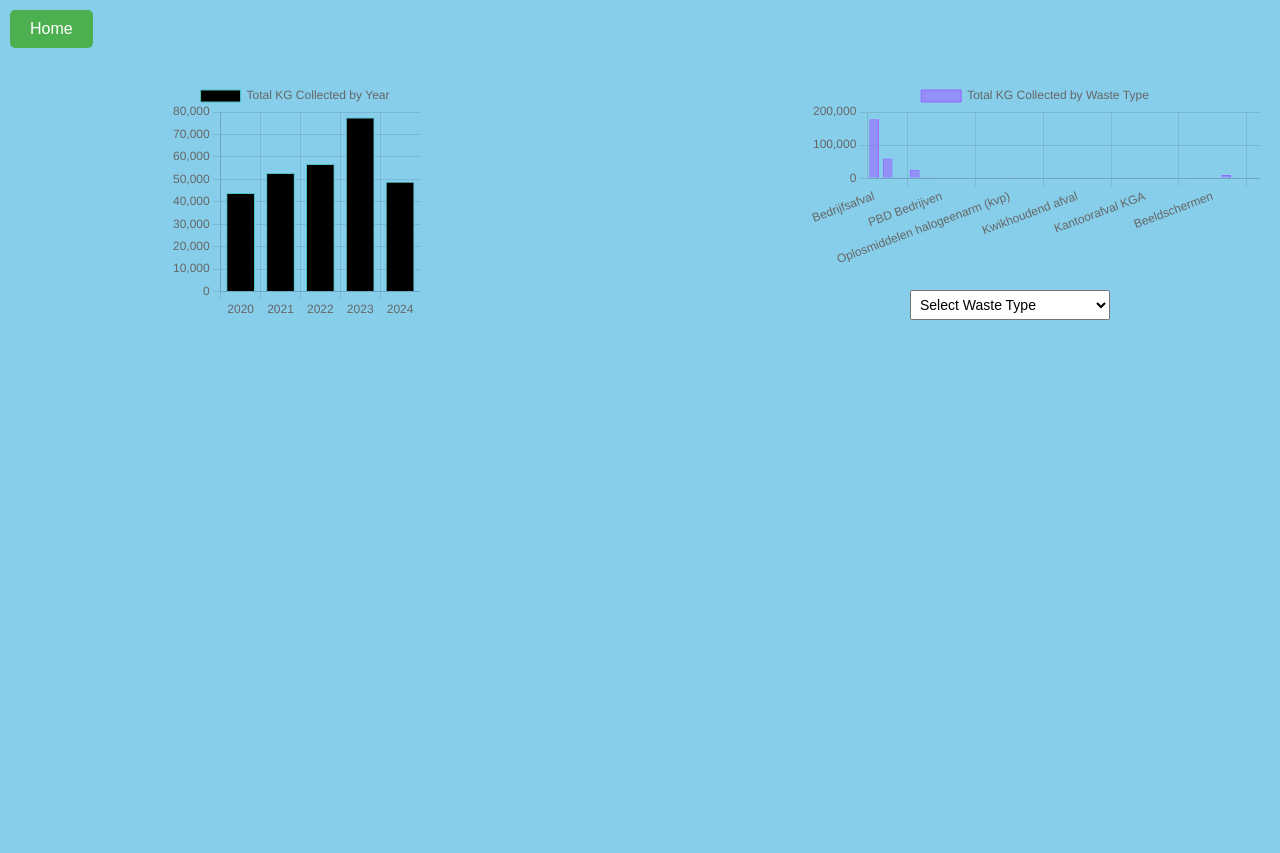
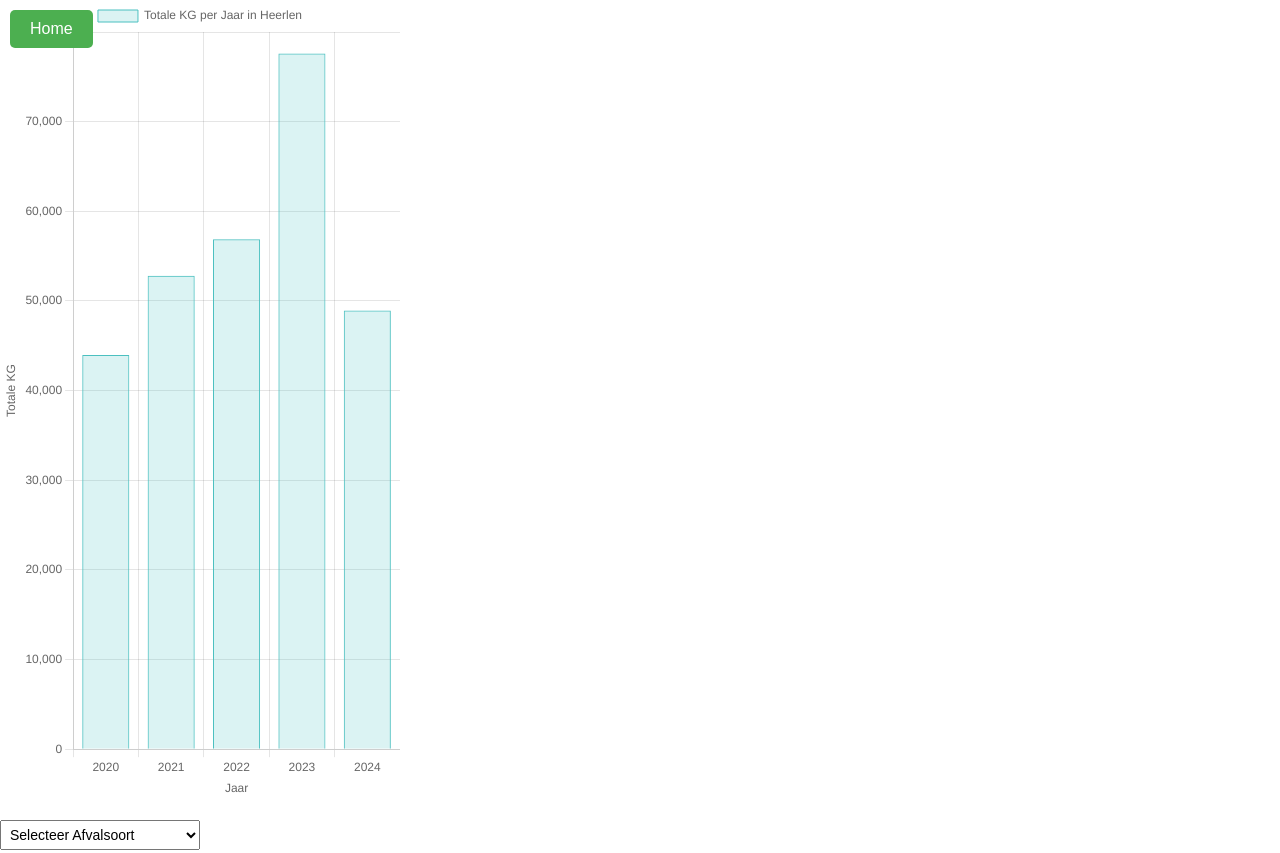
Before and after one commit to Abdulkadirzuyd/Duurzaam-ZUYD, a plain HTML site: page heerlen.html in a window 1280 px wide. Shown: the top 853 px of the page. Before the commit the page ends 800 px from the top, so only its background shows below. Drawn offline with nearby package versions, Linux system fonts and the light colour scheme.

Commit message:
alle loacties met afval soort

```diff
--- a/heerlen.html
+++ b/heerlen.html
@@ -8,24 +8,21 @@
 </head>
 <body>
     <button onclick="location.href='index.html'" class="home-button">Home</button>
-     <!-- Canvas for Yearly Total KG chart -->
-     <div class="charts-container">
-        <div id="yearChartContainer">
-            <canvas id="yearChart" width="1000" height="1000"></canvas>
-        </div>
-        <div id="wasteTypeChartContainer">
-            <canvas id="wasteTypeChart"></canvas>
-            <select id="wasteTypeSelect">
-                <option value="">Select Waste Type</option>
-                <!-- Waste types will be dynamically populated here -->
-            </select>
-        </div>
-    </div>
 
+
+     <canvas id="yearlyChart" width="100" height="200" ></canvas>
+
+     <select id="wasteTypeSelect">
+        <option value="">Selecteer Afvalsoort</option>
+    </select>
+
+     <canvas id="wasteTypeChart" width="100" height="200"></canvas>
 
     <script src="https://d3js.org/d3.v7.min.js"></script>
     <script src="heerlen.js"></script>
     <script src="https://cdn.jsdelivr.net/npm/chart.js"></script>
-
+    <footer>
+        © Abdulkadir Coskun & Efdal Kislali
+    </footer>
 </body>
 </html>
--- a/heerlen.js
+++ b/heerlen.js
@@ -1,3 +1,4 @@
+// Fetch data and process it
 fetch("data/data.csv")
     .then(response => response.text())
     .then(data => {
@@ -6,6 +7,8 @@ fetch("data/data.csv")
         // Data structures for charts
         const yearData = {}; // KG per year
         const wasteTypeData = {}; // KG per waste type
+        const wasteTypeYearlyData = {}; // Yearly data per waste type
+        const uniqueWasteTypes = new Set(); // Set for unique waste types
 
         // Process CSV rows
         rows.forEach(row => {
@@ -23,102 +26,117 @@ fetch("data/data.csv")
 
                 // Process waste type data for Waste Type chart
                 wasteTypeData[afvalsoort] = (wasteTypeData[afvalsoort] || 0) + kg;
+
+                // Process yearly data for each waste type
+                if (!wasteTypeYearlyData[afvalsoort]) {
+                    wasteTypeYearlyData[afvalsoort] = {};
+                }
+                wasteTypeYearlyData[afvalsoort][year] = (wasteTypeYearlyData[afvalsoort][year] || 0) + kg;
+
+                // Add unique waste types to the set
+                uniqueWasteTypes.add(afvalsoort);
             }
         });
 
         // Prepare data for Yearly Total KG chart
         const yearLabels = Object.keys(yearData);
-        const yearKgData = Object.values(yearData);
+        const yearValues = Object.values(yearData);
 
         // Prepare data for Waste Type chart
         const wasteTypeLabels = Object.keys(wasteTypeData);
-        const wasteTypeKgData = Object.values(wasteTypeData);
+        const wasteTypeValues = Object.values(wasteTypeData);
 
-        // Create Yearly Total KG chart
-        const yearCtx = document.getElementById('yearChart').getContext('2d');
-        new Chart(yearCtx, {
+        // Jaarlijkse KG chart
+        const ctx1 = document.getElementById('yearlyChart').getContext('2d');
+        const yearlyChart = new Chart(ctx1, {
             type: 'bar',
             data: {
                 labels: yearLabels,
                 datasets: [{
-                    label: 'Total KG Collected by Year',
-                    data: yearKgData,
-                    backgroundColor: 'black',
+                    label: 'Totale KG per Jaar in Heerlen',
+                    data: yearValues,
+                    backgroundColor: 'rgba(75, 192, 192, 0.2)',
                     borderColor: 'rgba(75, 192, 192, 1)',
                     borderWidth: 1
                 }]
             },
             options: {
-                responsive: true,
-                layout: {
-                    padding: {
-                        top: 60,
-                        left: 50
+                scales: {
+                    y: {
+                        beginAtZero: true,
+                        title: {
+                            display: true,
+                            text: 'Totale KG'
+                        }
+                    },
+                    x: {
+                        title: {
+                            display: true,
+                            text: 'Jaar'
+                        }
                     }
-                },
-                scales: {
-                    x: { beginAtZero: true },
-                    y: { beginAtZero: true }
                 }
             }
         });
 
-        // Populate the dropdown with waste types
+        // Afvalsoort chart
+        const ctx2 = document.getElementById('wasteTypeChart').getContext('2d');
+        const wasteTypeChart = new Chart(ctx2, {
+            type: 'bar',
+            data: {
+                labels: wasteTypeLabels,
+                datasets: [{
+                    label: 'KG per Afvalsoort in Heerlen',
+                    data: wasteTypeValues,
+                    backgroundColor: 'rgba(153, 102, 255, 0.2)',
+                    borderColor: 'rgba(153, 102, 255, 1)',
+                    borderWidth: 1
+                }]
+            },
+            options: {
+                scales: {
+                    y: {
+                        beginAtZero: true,
+                        title: {
+                            display: true,
+                            text: 'Totale KG'
+                        }
+                    },
+                    x: {
+                        title: {
+                            display: true,
+                            text: 'Afvalsoort'
+                        }
+                    }
+                }
+            }
+        });
+
+        // Handle selection of waste type from dropdown
         const wasteTypeSelect = document.getElementById('wasteTypeSelect');
-        wasteTypeLabels.forEach(wasteType => {
+
+        // Dynamically populate dropdown with unique waste types
+        uniqueWasteTypes.forEach(wasteType => {
             const option = document.createElement('option');
             option.value = wasteType;
             option.textContent = wasteType;
             wasteTypeSelect.appendChild(option);
         });
 
-        // Create Waste Type chart with the selected waste type
-        const wasteTypeCtx = document.getElementById('wasteTypeChart').getContext('2d');
-        const wasteTypeChart = new Chart(wasteTypeCtx, {
-            type: 'bar',
-            data: {
-                labels: wasteTypeLabels,
-                datasets: [{
-                    label: 'Total KG Collected by Waste Type',
-                    data: wasteTypeKgData,
-                    backgroundColor: 'rgba(153, 102, 255, 0.6)',
-                    borderColor: 'rgba(153, 102, 255, 1)',
-                    borderWidth: 1
-                }]
-            },
-            options: {
-                responsive: true,
-                layout: { padding: { top: 60, left: 50 } },
-                scales: { x: { beginAtZero: true }, y: { beginAtZero: true } }
-            }
-        });
+        // Event listener for dropdown change
+        wasteTypeSelect.addEventListener('change', (event) => {
+            const selectedWasteType = event.target.value;
 
-        // Update chart based on selected waste type
-        wasteTypeSelect.addEventListener('change', (event) => {
-            const selectedType = event.target.value;
+            // If a valid waste type is selected, update the chart with yearly data for that type
+            if (selectedWasteType && wasteTypeYearlyData[selectedWasteType]) {
+                const selectedWasteTypeYearlyData = wasteTypeYearlyData[selectedWasteType];
+                const selectedWasteTypeYears = Object.keys(selectedWasteTypeYearlyData);
+                const selectedWasteTypeValues = selectedWasteTypeYears.map(year => selectedWasteTypeYearlyData[year]);
 
-            if (selectedType) {
-                // Filter data by year for the selected waste type
-                const selectedTypeYearData = {};
-                rows.forEach(row => {
-                    const columns = row.split(';');
-                    const location = columns[4];
-                    const uitvoerDatum = columns[5];
-                    const kg = parseFloat(columns[6]);
-                    const afvalsoort = columns[13];
-
-                    if (location === "HEERLEN" && afvalsoort === selectedType) {
-                        const year = uitvoerDatum.slice(-4);
-                        selectedTypeYearData[year] = (selectedTypeYearData[year] || 0) + kg;
-                    }
-                });
-
-                // Update the Waste Type chart
-                wasteTypeChart.data.labels = Object.keys(selectedTypeYearData);
-                wasteTypeChart.data.datasets[0].data = Object.values(selectedTypeYearData);
-                wasteTypeChart.data.datasets[0].label = `KG Collected for ${selectedType} by Year`;
+                // Update the waste type chart with the new data
+                wasteTypeChart.data.labels = selectedWasteTypeYears;
+                wasteTypeChart.data.datasets[0].data = selectedWasteTypeValues;
                 wasteTypeChart.update();
             }
         });
-    })
-    .catch(error => console.error("Error loading CSV:", error));
+    });
--- a/style.css
+++ b/style.css
@@ -98,41 +98,7 @@ li {
     background-color: #45a049;
 }
 
-body{
-    background-color: #87CEEB;
-}
-/* Style for the container holding both charts */
-.charts-container {
-    display: flex;
-    justify-content: space-between; /* This will place the charts side by side */
-    gap: 20px; /* Add some space between the charts */
-    margin: 20px;
-  }
-
-  /* Style for the first chart (Yearly Total KG chart) */
-  #yearChartContainer {
-    flex: 1; /* Make this chart take up the remaining space */
-    display: flex;
-    flex-direction: column;
-    justify-content: center;
-    align-items: center;
-    max-width: 500px; /* Set a max-width for the first chart */
-    height: 300px; /* Set a height for the first chart */
-  }
-
-  /* Style for the second chart (Waste Type chart) */
-  #wasteTypeChartContainer {
-    flex: 1; /* Make the second chart take up the remaining space */
-    display: flex;
-    flex-direction: column;
-    justify-content: center;
-    align-items: center;
-    max-width: 500px; /* Set a max-width for the second chart */
-    height: 300px; /* Set a height for the second chart */
-  }
-
-  /* Style for the select dropdown */
-  #wasteTypeSelect {
+#wasteTypeSelect {
     margin-top: 20px; /* Add some space between the chart and dropdown */
     padding: 5px;
     width: 200px; /* Set a fixed width for the dropdown */
```
Also changed, not shown: maastricht.html (added, +28 -0 lines), maastricht.js (added, +133 -0 lines), main.js (+12 -0 lines), sittard.html (added, +28 -0 lines), sittard.js (added, +132 -0 lines).
